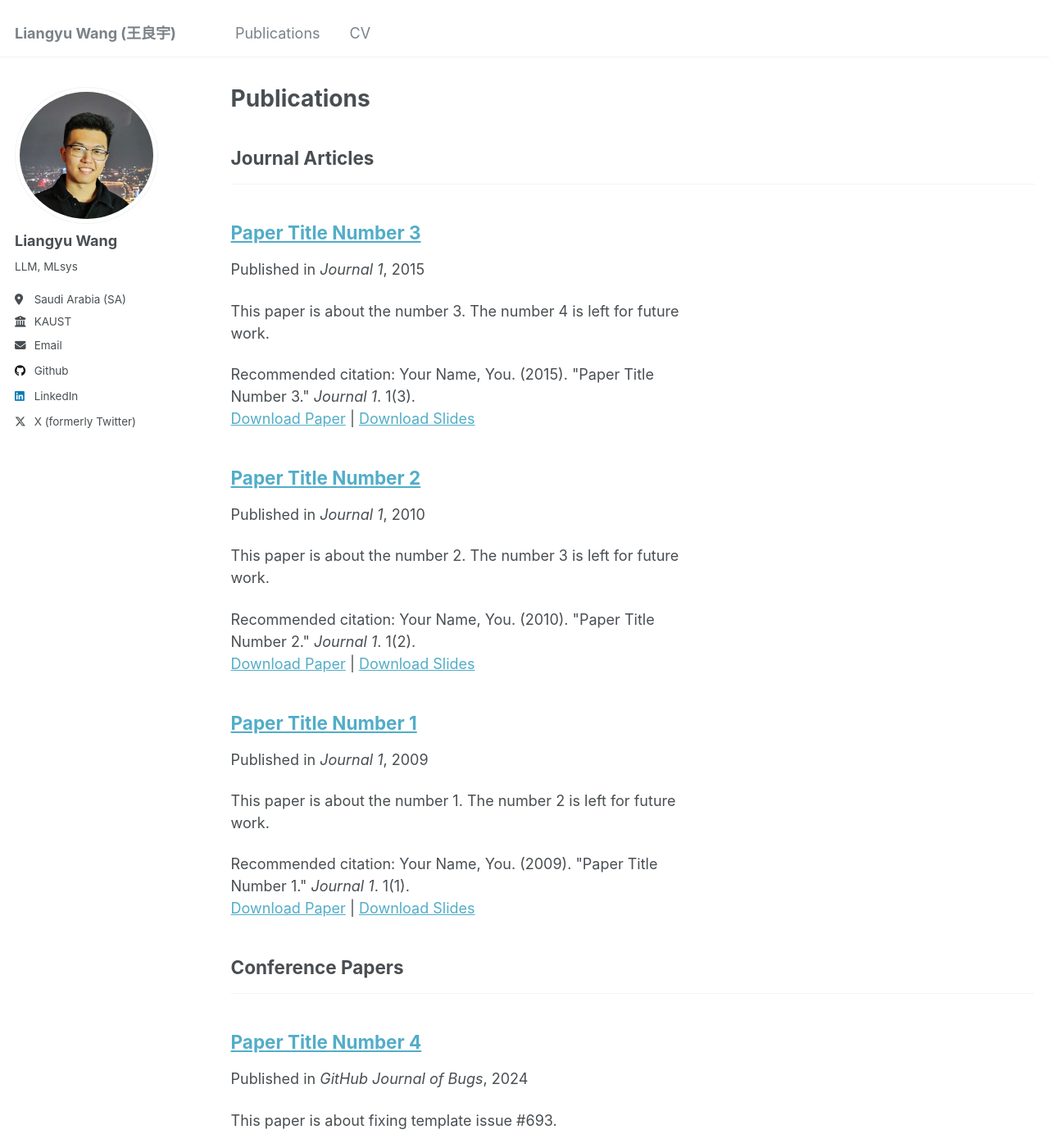
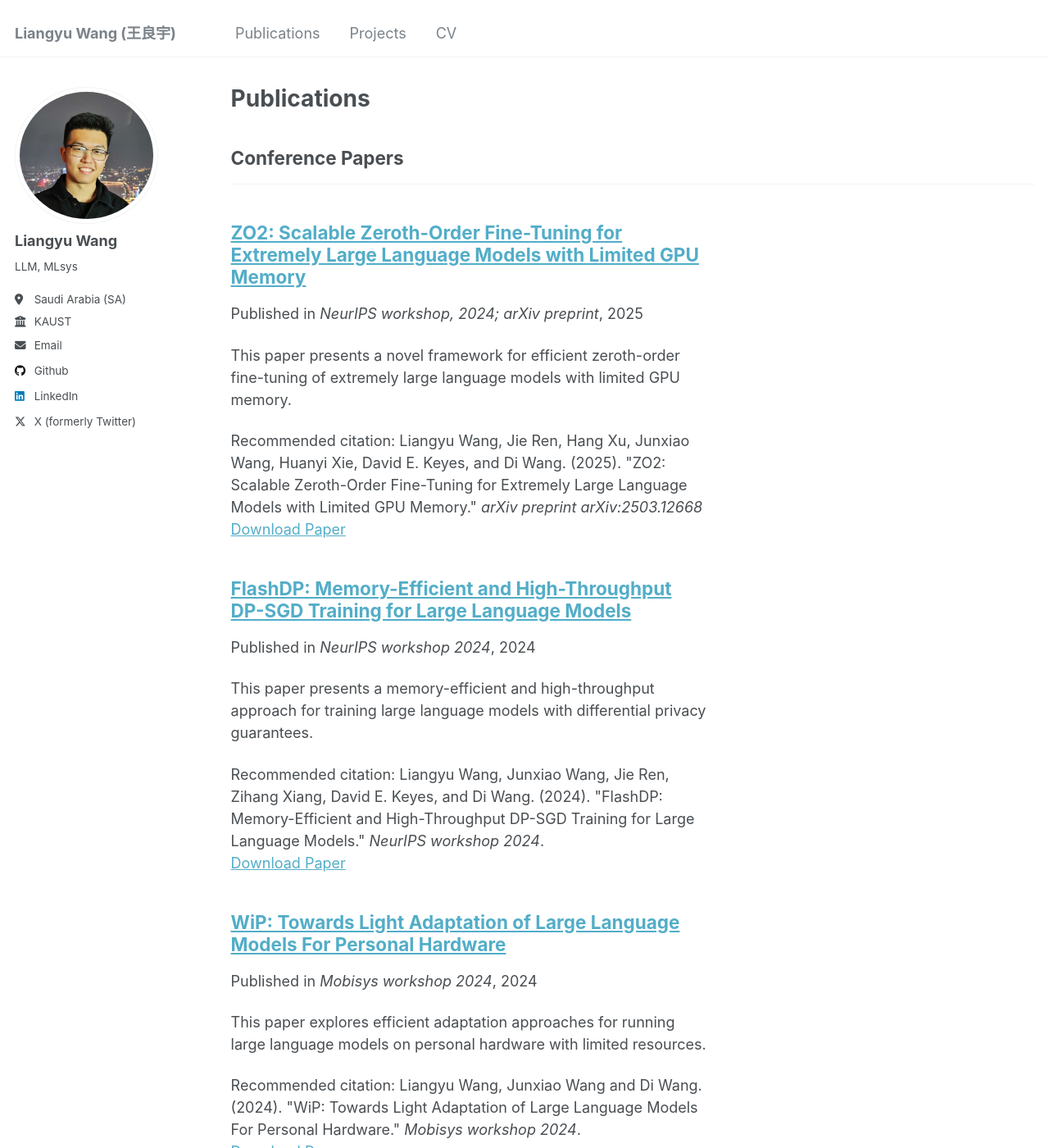
Before and after one commit to liangyuwang/liangyuwang.github.io, a Jekyll site: the page built from _pages/publications.html, in a window 1280 px wide and 1400 px high. Shown: the whole window at 82% size. Built offline with Jekyll 4.4.1, drawn with Linux system fonts in a browser that asks for light colours; some of the changed text lies outside the part shown.

Commit message:
update publications

```diff
--- a/_data/navigation.yml
+++ b/_data/navigation.yml
@@ -7,6 +7,9 @@
 main:
   - title: "Publications"
     url: /publications/
+
+  - title: "Projects"
+    url: /projects/
 
   # - title: "Talks"
   #   url: /talks/
--- a/_publications/2009-10-01-paper-title-number-1.md
+++ /dev/null
@@ -1,14 +0,0 @@
----
-title: "Paper Title Number 1"
-collection: publications
-category: manuscripts
-permalink: /publication/2009-10-01-paper-title-number-1
-excerpt: 'This paper is about the number 1. The number 2 is left for future work.'
-date: 2009-10-01
-venue: 'Journal 1'
-slidesurl: 'http://academicpages.github.io/files/slides1.pdf'
-paperurl: 'http://academicpages.github.io/files/paper1.pdf'
-citation: 'Your Name, You. (2009). &quot;Paper Title Number 1.&quot; <i>Journal 1</i>. 1(1).'
----
-
-The contents above will be part of a list of publications, if the user clicks the link for the publication than the contents of section will be rendered as a full page, allowing you to provide more information about the paper for the reader. When publications are displayed as a single page, the contents of the above "citation" field will automatically be included below this section in a smaller font.
--- a/_publications/2010-10-01-paper-title-number-2.md
+++ /dev/null
@@ -1,14 +0,0 @@
----
-title: "Paper Title Number 2"
-collection: publications
-category: manuscripts
-permalink: /publication/2010-10-01-paper-title-number-2
-excerpt: 'This paper is about the number 2. The number 3 is left for future work.'
-date: 2010-10-01
-venue: 'Journal 1'
-slidesurl: 'http://academicpages.github.io/files/slides2.pdf'
-paperurl: 'http://academicpages.github.io/files/paper2.pdf'
-citation: 'Your Name, You. (2010). &quot;Paper Title Number 2.&quot; <i>Journal 1</i>. 1(2).'
----
-
-The contents above will be part of a list of publications, if the user clicks the link for the publication than the contents of section will be rendered as a full page, allowing you to provide more information about the paper for the reader. When publications are displayed as a single page, the contents of the above "citation" field will automatically be included below this section in a smaller font.
--- a/_publications/2015-10-01-paper-title-number-3.md
+++ /dev/null
@@ -1,14 +0,0 @@
----
-title: "Paper Title Number 3"
-collection: publications
-category: manuscripts
-permalink: /publication/2015-10-01-paper-title-number-3
-excerpt: 'This paper is about the number 3. The number 4 is left for future work.'
-date: 2015-10-01
-venue: 'Journal 1'
-slidesurl: 'http://academicpages.github.io/files/slides3.pdf'
-paperurl: 'http://academicpages.github.io/files/paper3.pdf'
-citation: 'Your Name, You. (2015). &quot;Paper Title Number 3.&quot; <i>Journal 1</i>. 1(3).'
----
-
-The contents above will be part of a list of publications, if the user clicks the link for the publication than the contents of section will be rendered as a full page, allowing you to provide more information about the paper for the reader. When publications are displayed as a single page, the contents of the above "citation" field will automatically be included below this section in a smaller font.
--- /dev/null
+++ b/_publications/2024-02-01-wip.md
@@ -0,0 +1,17 @@
+---
+title: "WiP: Towards Light Adaptation of Large Language Models For Personal Hardware"
+collection: publications
+category: conferences
+permalink: /publication/2024-02-01-wip
+excerpt: 'This paper explores efficient adaptation approaches for running large language models on personal hardware with limited resources.'
+date: 2024-02-01
+venue: 'Mobisys workshop 2024'
+paperurl: 'https://dl.acm.org/doi/pdf/10.1145/3662006.3662065'
+citation: 'Liangyu Wang, Junxiao Wang and Di Wang. (2024). &quot;WiP: Towards Light Adaptation of Large Language Models For Personal Hardware.&quot; <i>Mobisys workshop 2024</i>.'
+---
+
+This work investigates techniques for adapting large language models to run efficiently on personal hardware with limited computational resources and memory.
+
+We explore lightweight adaptation methods that enable the deployment of modern LLMs on consumer devices while preserving model performance. Our approach focuses on reducing hardware requirements through efficient fine-tuning strategies, addressing the growing need for personalized AI assistants that can operate locally without requiring constant cloud connectivity.
+
+[Download paper here](https://dl.acm.org/doi/pdf/10.1145/3662006.3662065)
--- a/_publications/2024-02-17-paper-title-number-4.md
+++ /dev/null
@@ -1,13 +0,0 @@
----
-title: "Paper Title Number 4"
-collection: publications
-category: conferences
-permalink: /publication/2024-02-17-paper-title-number-4
-excerpt: 'This paper is about fixing template issue #693.'
-date: 2024-02-17
-venue: 'GitHub Journal of Bugs'
-paperurl: 'http://academicpages.github.io/files/paper3.pdf'
-citation: 'Your Name, You. (2024). &quot;Paper Title Number 3.&quot; <i>GitHub Journal of Bugs</i>. 1(3).'
----
-
-The contents above will be part of a list of publications, if the user clicks the link for the publication than the contents of section will be rendered as a full page, allowing you to provide more information about the paper for the reader. When publications are displayed as a single page, the contents of the above "citation" field will automatically be included below this section in a smaller font.
--- /dev/null
+++ b/_publications/2024-03-01-flashdp.md
@@ -0,0 +1,17 @@
+---
+title: "FlashDP: Memory-Efficient and High-Throughput DP-SGD Training for Large Language Models"
+collection: publications
+category: conferences
+permalink: /publication/2024-03-01-flashdp
+excerpt: 'This paper presents a memory-efficient and high-throughput approach for training large language models with differential privacy guarantees.'
+date: 2024-03-01
+venue: 'NeurIPS workshop 2024'
+paperurl: 'https://openreview.net/pdf?id=6izXTVVzoI'
+citation: 'Liangyu Wang, Junxiao Wang, Jie Ren, Zihang Xiang, David E. Keyes, and Di Wang. (2024). &quot;FlashDP: Memory-Efficient and High-Throughput DP-SGD Training for Large Language Models.&quot; <i>NeurIPS workshop 2024</i>.'
+---
+
+FlashDP introduces a memory-efficient and high-throughput approach for differential privacy stochastic gradient descent (DP-SGD) training of large language models.
+
+Our method addresses the significant memory and computational challenges of applying DP-SGD to large-scale models by optimizing the per-example gradient computation process. FlashDP makes privacy-preserving training more practical and efficient for modern LLM architectures while maintaining privacy guarantees.
+
+[Download paper here](https://openreview.net/pdf?id=6izXTVVzoI)
--- /dev/null
+++ b/_publications/2024-03-01-zo2.md
@@ -0,0 +1,22 @@
+---
+title: "ZO2: Scalable Zeroth-Order Fine-Tuning for Extremely Large Language Models with Limited GPU Memory"
+collection: publications
+category: conferences
+permalink: /publication/2024-03-01-zo2
+excerpt: 'This paper presents a novel framework for efficient zeroth-order fine-tuning of extremely large language models with limited GPU memory.'
+date: 2025-03-16
+venue: 'NeurIPS workshop, 2024; arXiv preprint'
+paperurl: 'https://arxiv.org/abs/2503.12668'
+codeurl: 'https://github.com/liangyuwang/zo2'
+citation: 'Liangyu Wang, Jie Ren, Hang Xu, Junxiao Wang, Huanyi Xie, David E. Keyes, and Di Wang. (2025). &quot;ZO2: Scalable Zeroth-Order Fine-Tuning for Extremely Large Language Models with Limited GPU Memory.&quot; <i>arXiv preprint arXiv:2503.12668</i>'
+---
+
+ZO2 (Zeroth-Order Offloading) is a novel framework designed for efficient zeroth-order fine-tuning of large language models with limited GPU memory. While traditional first-order optimizers like SGD encounter substantial difficulties due to increased memory requirements from storing activations and gradients during both forward and backward phases, our zeroth-order approach computes gradients using just forward operations, eliminating the need to store activations.
+
+Our framework dynamically shifts model parameters between CPU and GPU as required, optimizing computation flow and maximizing GPU usage by minimizing downtime. By integrating parameter offloading with zeroth-order's double forward operations, we reduce unnecessary data movement and enhance fine-tuning efficiency. Additionally, ZO2 supports low-bit precision in AMP mode to streamline data exchanges between CPU and GPU.
+
+Using ZO2, we can fine-tune extraordinarily large models like OPT-175B (175 billion parameters) on a single GPU with merely 18GB memory - achievements beyond the reach of traditional methods - with almost no additional time overhead and no accuracy loss compared to standard zeroth-order methods.
+
+[Download paper here](https://arxiv.org/abs/2503.12668)
+
+[Download code here](https://github.com/liangyuwang/zo2)
```
Also changed, not shown: _pages/about.md (+2 -2 lines).
